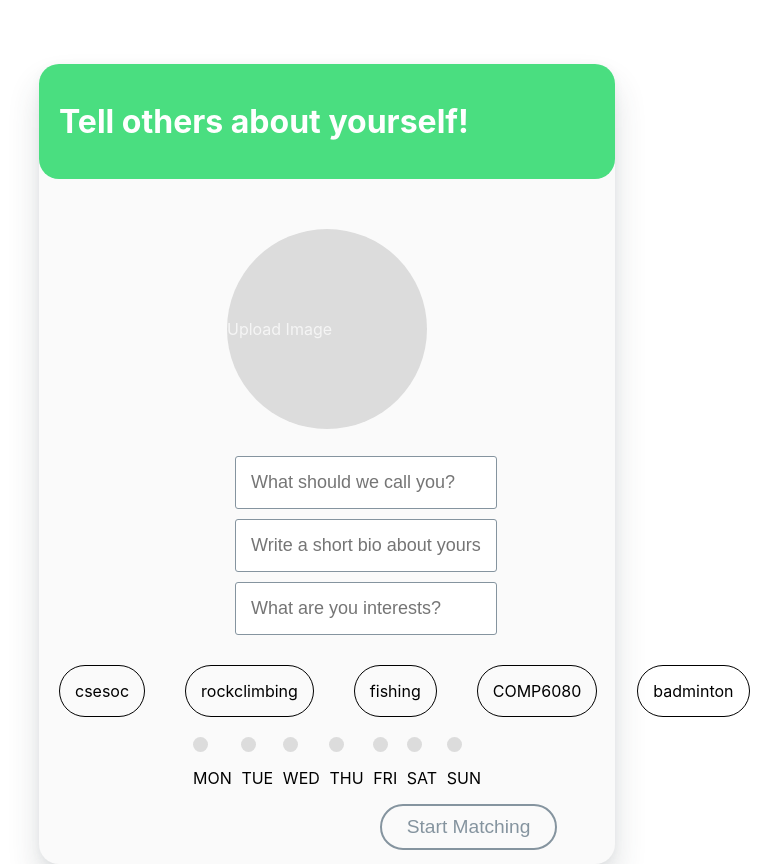
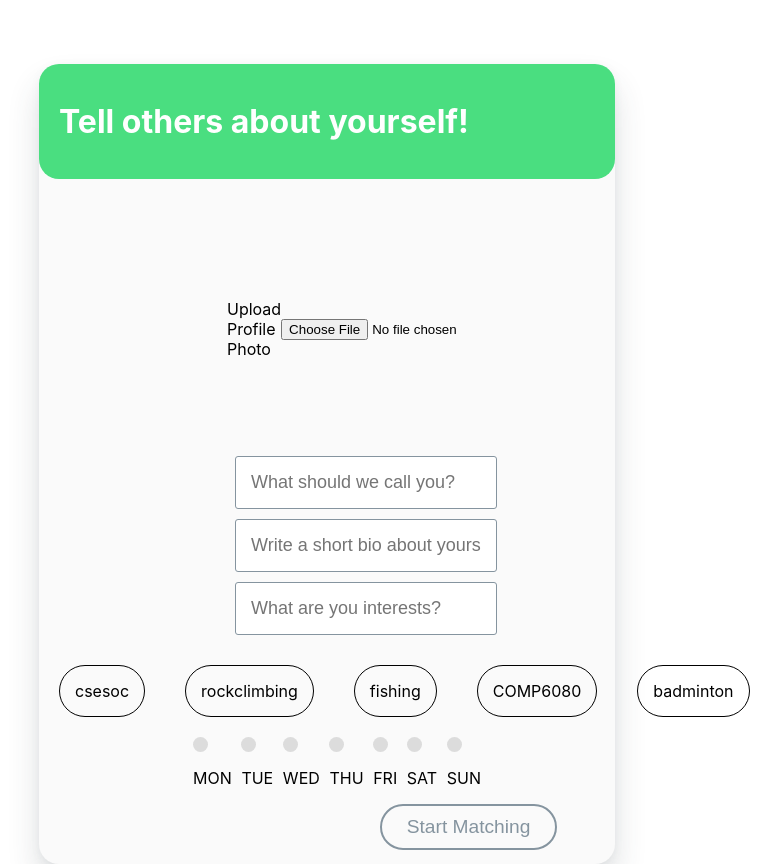
Before and after one commit to csesoc/2022-T2-trainee-2, a React (Create React App) app in the folder frontend/: page /profile in a window 1280 px wide. Shown: the whole page, without its empty margins (313-1094 px from the left). Built offline with nearby package versions, Linux system fonts and the light colour scheme.

Commit message:
added image uploader

```diff
--- a/frontend/package.json
+++ b/frontend/package.json
@@ -6,10 +6,14 @@
     "@testing-library/jest-dom": "^5.16.4",
     "@testing-library/react": "^13.3.0",
     "@testing-library/user-event": "^13.5.0",
+    "axios": "^0.27.2",
+    "image-uploader": "^2.0.2",
     "react": "^18.2.0",
     "react-dom": "^18.2.0",
+    "react-images-uploading": "^3.1.7",
     "react-router-dom": "^6.3.0",
     "react-scripts": "5.0.1",
+    "uploader": "^1.45.14",
     "web-vitals": "^2.1.4"
   },
   "scripts": {
--- a/frontend/src/components/UploadImage/UploadImage.jsx
+++ b/frontend/src/components/UploadImage/UploadImage.jsx
@@ -1,10 +1,28 @@
-import React from 'react';
+import React, { useState } from 'react';
 import styles from './UploadImage.module.css';
 
-export default function UploadImage() {
+const UploadImage = () => {
+  const [selectedImage, setSelectedImage] = useState(null);
   return (
     <div className={styles.UploadImage}>
-      <p>Upload Image</p>
+      <div>Upload Profile Photo</div>
+      {selectedImage && (
+        <div>
+          <img alt="not fount" width="250px" src={URL.createObjectURL(selectedImage)} />
+          <br />
+          <button type="button" onClick={() => setSelectedImage(null)}>Remove</button>
+        </div>
+      )}
+      <input
+        type="file"
+        name="myImage"
+        onChange={(event) => {
+          console.log(event.target.files[0]);
+          setSelectedImage(event.target.files[0]);
+        }}
+      />
     </div>
   );
-}
+};
+
+export default UploadImage;
--- a/frontend/src/components/UploadImage/UploadImage.module.css
+++ b/frontend/src/components/UploadImage/UploadImage.module.css
@@ -3,8 +3,6 @@
     height: 200px;
     margin-top: 50px;
     margin-bottom: 27px;
-    border-radius: 100px;
-    background-color: gainsboro;
     margin-left: auto;
     margin-right: auto;
     display: flex;
```
Also changed, not shown: 1 other file (tests, documents, lock files or other folders).
